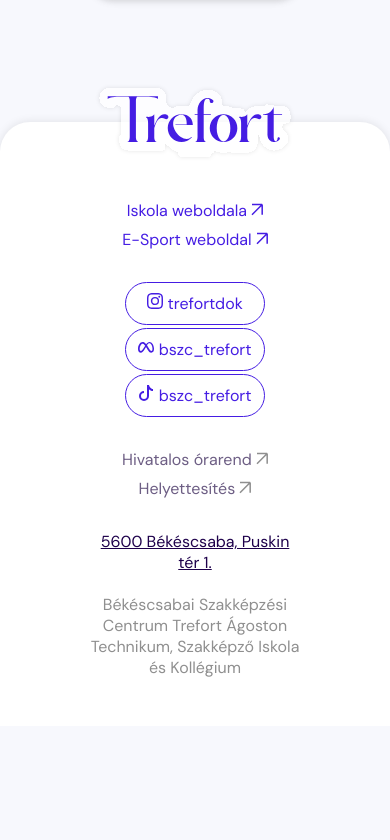
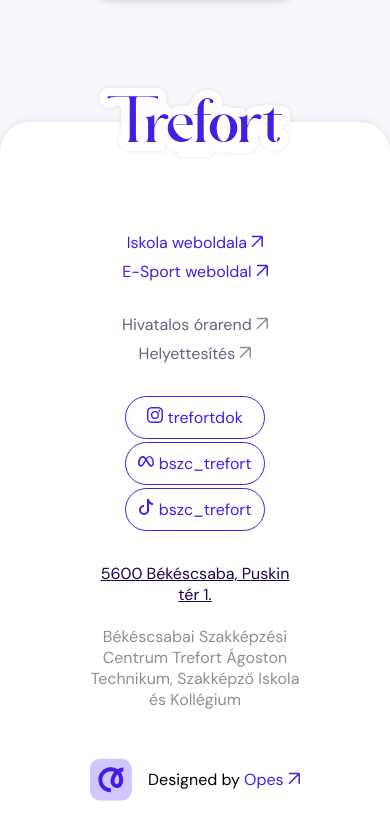
Before and after one commit to Trefort-Dok/page, a Nuxt app: page / in a window 390 px wide. Shown: the part 2879-3719 px from the top of the page. Before the commit the page ends 3605 px from the top, so only its background shows below. Built offline with nearby package versions, Linux system fonts and the light colour scheme.

Commit message:
refactor:

```diff
--- a/components/footerComponent.vue
+++ b/components/footerComponent.vue
@@ -22,19 +22,27 @@
         </a>
       </div>
       <div :class="'timetableLinks'">
-        <a :class="'a__timetableLinks'" href="https://taszi.edupage.org/timetable/" target="_blank">Hivatalos órarend <img
-            src="/svg/arrow-up-right2.svg" alt="Nyil"></a>
-        <a :class="'a__timetableLinks'" href="https://taszi.edupage.org/substitution/" target="_blank">Helyettesítés <img
-            src="/svg/arrow-up-right2.svg" alt="Nyil"></a>
+        <a :class="'a__timetableLinks'" href="https://taszi.edupage.org/timetable/" target="_blank">Hivatalos órarend
+          <img src="/svg/arrow-up-right2.svg" alt="Nyil"></a>
+        <a :class="'a__timetableLinks'" href="https://taszi.edupage.org/substitution/" target="_blank">Helyettesítés
+          <img src="/svg/arrow-up-right2.svg" alt="Nyil"></a>
       </div>
       <div :class="'schoolAddress'">
-        <a :class="'darkPurple'" href="https://maps.app.goo.gl/Pf5A9wK5vziyRPSy5" target="_blank"><u>5600 Békéscsaba, Puskin tér 1.</u></a>
+        <a :class="'darkPurple'" href="https://maps.app.goo.gl/Pf5A9wK5vziyRPSy5" target="_blank"><u>5600 Békéscsaba,
+            Puskin tér 1.</u></a>
         <br />
         <span>Békéscsabai Szakképzési Centrum
           Trefort Ágoston Technikum, Szakképző Iskola és Kollégium</span>
       </div>
     </div>
-    <!-- TODO: designer kredit -->
+    <div :id="'footerCopyright'">
+      <img src="/svg/opes-logo.svg" alt="Opes Design">
+      <div :id="'footerCopyrightInner'">
+        Designed by <a href="https://opes.hu/" target="_blank"><span :class="'mainPurple'">Opes </span>
+          <img src="/svg/arrow-up-right.svg" alt="Nyil">
+        </a>
+      </div>
+    </div>
   </div>
 </template>
 
@@ -61,7 +69,6 @@
 }
 
 #container {
-  height: 300px;
   display: grid;
   align-items: center;
   justify-content: center;
@@ -69,6 +76,20 @@
   grid-template-columns: repeat(4, 1fr);
   width: calc(100vw - 180px);
   gap: 1rem;
+  height: min-content;
+  padding: 4rem 0rem;
+}
+
+#footerCopyright {
+  display: flex;
+  align-items: center;
+  justify-content: center;
+  width: max-content;
+  padding-bottom: 1rem;
+}
+
+#footerCopyrightInner {
+  margin-left: 1rem;
 }
 
 #titleSvg {
@@ -84,6 +105,10 @@
 
 .darkPurple {
   color: var(--clr-dark-purple)
+}
+
+.mainPurple {
+  color: var(--clr-main-purple);
 }
 
 .socialLinks {
@@ -127,15 +152,23 @@
     padding-bottom: 3rem;
   }
 
+  #footerCopyright {
+    padding-top: 1rem;
+    padding-bottom: 0rem;
+    margin: 0 auto;
+  }
+
   #container {
     grid-template-columns: repeat(1, 1fr);
     grid-template-areas:
       "externalLinks"
+      "timetableLinks"
       "socialLinks"
-      "timetableLinks"
       "schoolAddress";
     gap: 2rem;
     text-align: center;
+    min-height: fit-content;
+    padding: 2rem 0rem;
   }
 
   #container {
```
Also changed, not shown: public/svg/opes-logo.svg (added).
